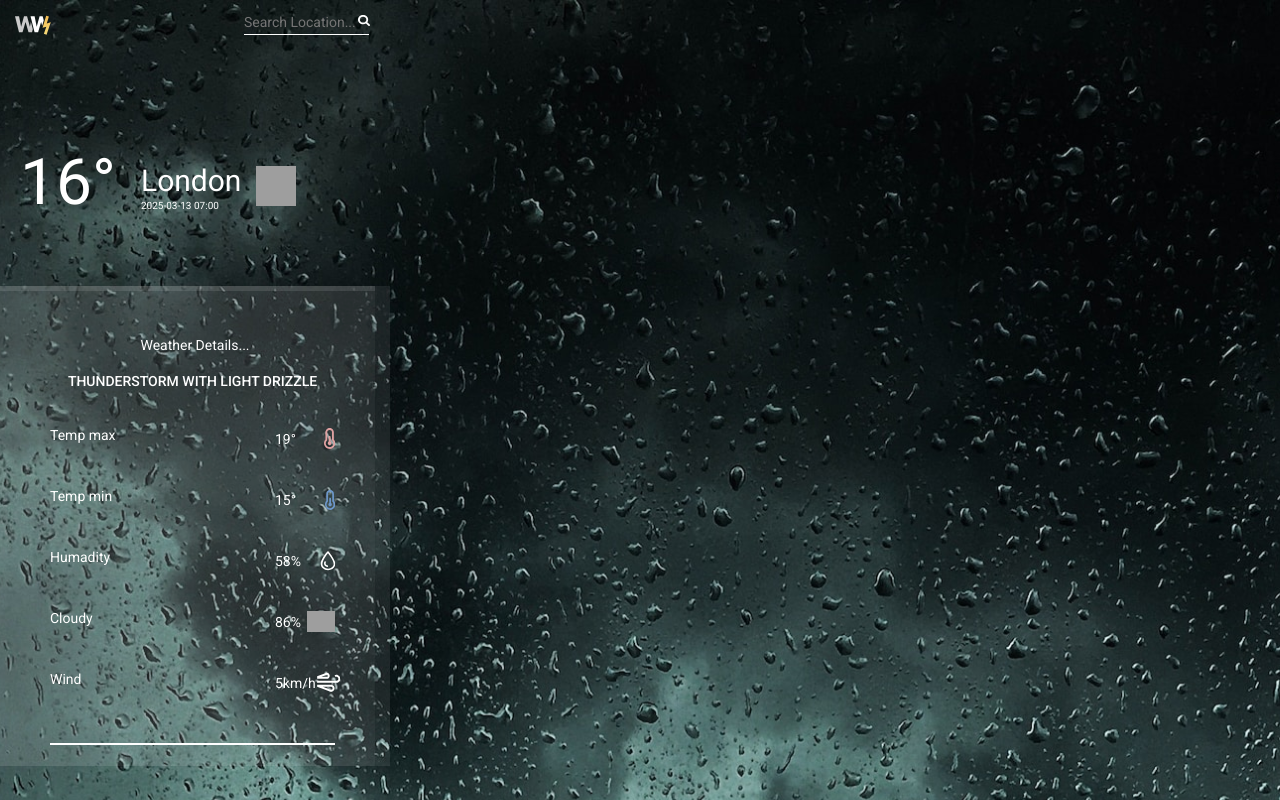
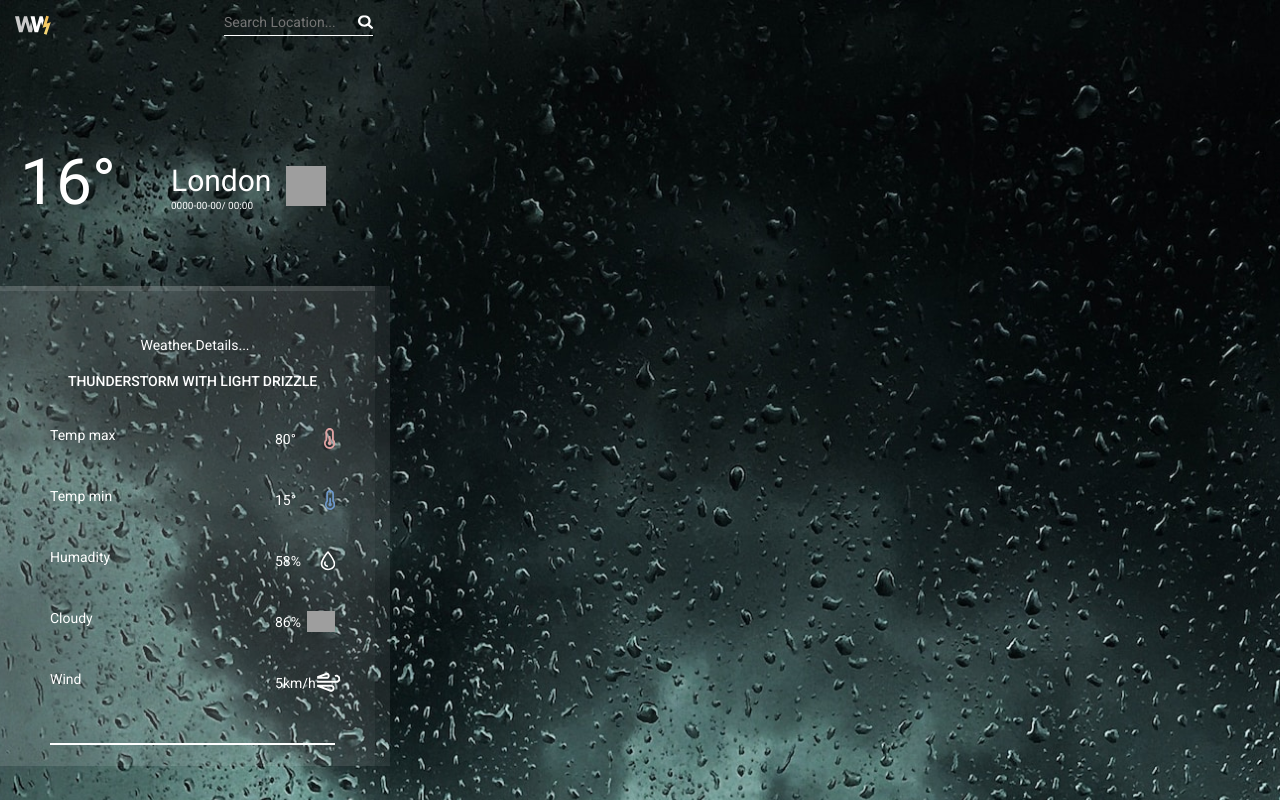
Before and after one commit to misho080/weatherApp, a React (Vite) app: page / in a window 1280 px wide. Built offline with nearby package versions, Linux system fonts and the light colour scheme; grey boxes are pictures that could not be loaded.

Commit message:
add function

```diff
--- a/package.json
+++ b/package.json
@@ -10,6 +10,7 @@
     "preview": "vite preview"
   },
   "dependencies": {
+    "axios": "^1.8.3",
     "react": "^19.0.0",
     "react-dom": "^19.0.0"
   },
--- a/src/App.tsx
+++ b/src/App.tsx
@@ -5,24 +5,82 @@ import TempMaxIcon from "./assets/Vector.svg"
 import windIcon from "./assets/outline (2).svg"
 import humadityIcon from "./assets/outline.svg"
 import tempMinIcon from "./assets/Vector (1).svg"
+import { useEffect, useState } from "react"
+import axios from "axios"
+
+interface Types {
+  city: string;
+  current_temp: number;
+  current_weather_icon: string;
+  current_weather: string;
+  current_time: string;
+  temp_max: number;
+  temp_min: number;
+  humadity: number;
+  cloudy: number;
+  wind_speed: number;
+
+
+}
 
 function App() {
+  const [data, setData] = useState({
+    city: "London",
+    temp_max: 80,
+    current_temp: 16,
+    temp_min: 15,
+    hamadity: 58,
+    cloudy: 86,
+    wind_speed: 5,
+    current_time: "0000-00-00/ 00:00"
+  })
+  const [text, setText] = useState("")
+
+  const handleClick = () => {
+
+    fetch(`https://api.weatherapi.com/v1/forecast.json?key=196cbe371f1c40f9ba3113741241402&q=${text}&days=7&aqi=yes&alerts=no}`)
+      .then((res) => res.json())
+      .then((data) => {
+        const info: any = {
+          city: data.location.name,
+          current_temp: data.current.temp_c,
+          current_weather_icon: data.current.condition.icon,
+          current_weather: data.current.condition.text,
+          current_time: data.location.localtime,
+          temp_max: data.forecast.forecastday[0].day.maxtemp_c,
+          temp_min: data.forecast.forecastday[0].day.mintemp_c,
+          hamadity: data.current.humidity,
+          cloudy: data.current.cloud,
+          wind_speed: data.current.wind_kph
+        }
+        setData(info)
+      })
+    setText("")
+  }
+
+
+
+
 
   return (
-    <>
+    <div>
+      {
+        data &&
+        <div>
           <header>
             <img src={mainLogo} alt="mainLogo" />
             <form action="">
-          <input className="searchInput" type="text" placeholder="Search Location..." />
-          <img className="inputSearchIcon" src={inputSearchIcon} alt="inputSearchIcon" />
+              <input onChange={(e) => setText(e.target.value)} className="searchInput" type="text" placeholder="Search Location..." />
+              <img onClick={handleClick} className="inputSearchIcon" src={inputSearchIcon} alt="inputSearchIcon" />
             </form>
           </header>
+
           <main>
             <div className="basicInfoContainer">
-          <span className="currentTemp">16°</span>
+              <span className="currentTemp">{data.current_temp}°</span>
               <div className="cityNameContainer">
-            <span className="cityName">London</span>
-            <span className="cityDataTime">2025-03-13 07:00</span>
+                <span className="cityName">{data.city}</span>
+                <span className="cityDataTime">{data.current_time}</span>
               </div>
               <img className="cloudyIcon" src={cloudyIcon} alt="cloudyIcon" />
             </div>
@@ -34,35 +92,35 @@ function App() {
                   <div className="info">
                     <span>Temp max</span>
                     <div className="infoNumber">
-                  <span>19°</span>
+                      <span>{data.temp_max}°</span>
                       <img src={TempMaxIcon} alt="TempMaxIcon" />
                     </div>
                   </div>
                   <div className="info">
                     <span>Temp min</span>
                     <div className="infoNumber" >
-                  <span >15°</span>
+                      <span >{data.temp_min}°</span>
                       <img src={tempMinIcon} alt="tempMinIcon" />
                     </div>
                   </div>
                   <div className="info">
                     <span>Humadity</span>
                     <div className="infoNumber">
-                  <span>58%</span>
+                      <span>{data.hamadity}%</span>
                       <img src={humadityIcon} alt="humadityIcon" />
                     </div>
                   </div>
                   <div className="info">
                     <span>Cloudy</span>
                     <div className="infoNumber">
-                  <span>86%</span>
+                      <span>{data.cloudy}%</span>
                       <img src={cloudyIcon} alt="cloudyIcon" />
                     </div>
                   </div>
                   <div className="info">
                     <span>Wind</span>
                     <div className="infoNumber">
-                  <span>5km/h</span>
+                      <span>{data.wind_speed}km/h</span>
                       <img src={windIcon} alt="windIcon" />
                     </div>
                   </div>
@@ -72,7 +130,12 @@ function App() {
             </div>
 
           </main>
-    </>
+
+        </div>
+
+      }
+
+    </div>
   )
 }
 
--- a/src/index.css
+++ b/src/index.css
@@ -25,23 +25,28 @@ header {
 
 header form {
   display: flex;
-  flex-direction: row;
-  width: 125px;
-  height: 20px;
+
   border-bottom: 1px solid white;
-  margin-left: 190px;
+  margin-left: 170px;
 }
 
 form input {
-  width: 125px;
-  height: 20px;
+
+  justify-content: space-between;
   background: transparent;
   border-style: none;
+  color: #FFFFFF;
+  font-family: Roboto;
+  font-weight: 400;
+  font-size: 12px;
+  line-height: 100%;
+  letter-spacing: 0%;
 }
 
 .inputSearchIcon {
-  width: 12px;
-  height: 11px;
+  width: 15px;
+  height: 14px;
+  margin-left: 20px;
 }
 
 .searchInput {
@@ -98,6 +103,7 @@ form input {
 
 .cityNameContainer {
   margin-top: 15px;
+  margin-left: 30px;
 }
 
 .cloudyIcon {
```
Also changed, not shown: 1 other file (tests, documents, lock files or other folders). Lines whose indentation alone changed are shown as unchanged.
